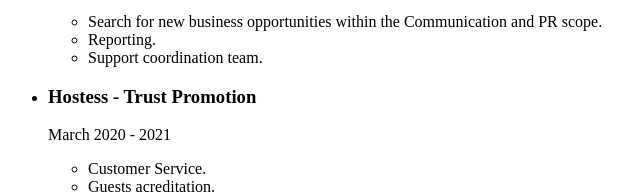
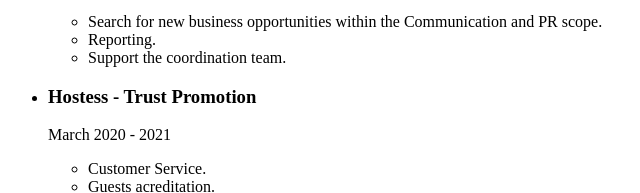
Before and after one commit to Valeriacal/HTML-resume, a plain HTML site: page index.html in a window 1280 px wide. Shown: the part 610-803 px from the top of the page, 0-640 px from the left. Drawn offline with Linux system fonts and the light colour scheme.

Commit message:
Update index.html

```diff
--- a/index.html
+++ b/index.html
@@ -22,7 +22,7 @@
         <ul>
             <li>Search for new business opportunities within the Communication and PR scope.</li>
             <li>Reporting.</li>
-            <li>Support coordination team.</li>
+            <li>Support the coordination team.</li>
         </ul>
         <li><h3>Hostess - Trust Promotion</h3></li>
         <p>March 2020 - 2021</p>
```
